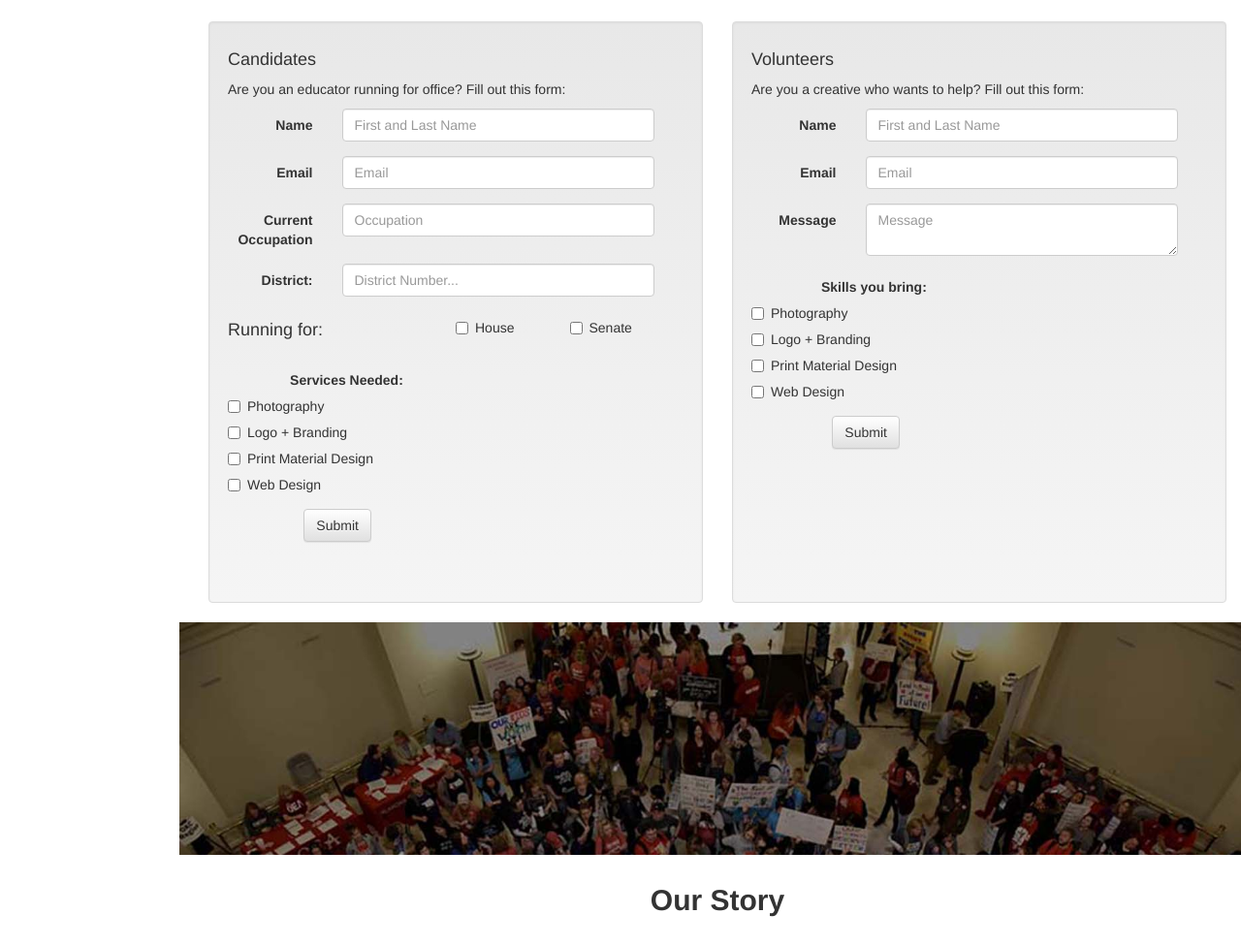
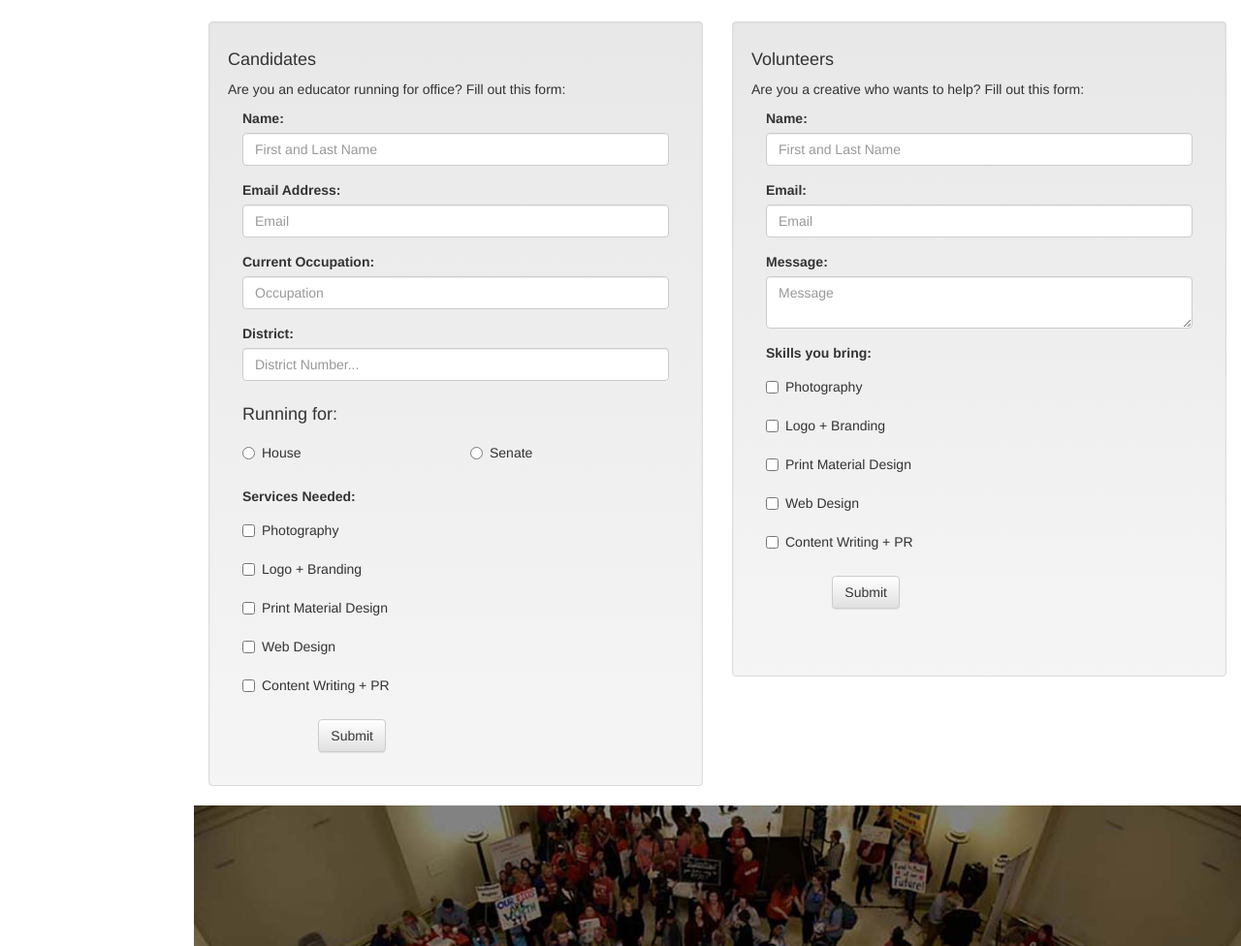
Before and after one commit to blac3765/brandnewstate.com, a website: page public/index.html in a window 1280 px wide. Shown: the part 1758-2734 px from the top of the page at 97% size. Drawn offline with nearby package versions, Linux system fonts and the light colour scheme.

Commit message:
Fixed image width issue, added checkbox for content writing/PR, and changed format of forms.

```diff
--- a/app.js
+++ b/app.js
@@ -34,7 +34,7 @@ app.get('/api/send', function(req,res) {
 }
   var mailOptions = {
     from: 'Brand New State <brandnewstateok@gmail.com>',
-    to: 'brandnewstateok@gmail.com',
+    to: 'sethtaylorblack@gmail.com',
     subject: 'New Submission',
     text: text
   };
--- a/public/index.html
+++ b/public/index.html
@@ -13,6 +13,8 @@
     crossorigin="anonymous"></script>
     <script src="https://maxcdn.bootstrapcdn.com/bootstrap/3.3.7/js/bootstrap.min.js" integrity="sha384-Tc5IQib027qvyjSMfHjOMaLkfuWVxZxUPnCJA7l2mCWNIpG9mGCD8wGNIcPD7Txa" crossorigin="anonymous"></script>
     <link rel="stylesheet" href="styles.css">
+    <link rel="shortcut icon" href="favicon.ico" type="image/x-icon">
+    <link rel="icon" href="favicon.ico" type="image/x-icon">
     <title>Brand New State</title>
   </head>
   <body>
@@ -186,81 +188,88 @@
   <!-- Well for Candidate form -->
   <div class="col-md-6 col-xs-12">
     <div class="well">
-      <form class="row form-horizontal">
+      <form class="row form">
         <div class="col-xs-12">
           <h4>Candidates</h4>
           <p>Are you an educator running for office? Fill out this form:</p>
         </div>
         <div class="form-group col-md-12 col-xs-12">
-          <label class="col-xs-3 control-label">Name</label>
-          <div class="col-xs-9">
+          <label class="col-xs-12 control-label">Name:</label>
+          <div class="col-xs-12">
             <input type="text" class="form-control" id="name1" placeholder="First and Last Name">
           </div>
         </div>
         <div class="form-group col-md-12 col-xs-12">
-          <label class="col-xs-3 control-label">Email</label>
-          <div class="col-xs-9">
+          <label class="col-xs-12 control-label">Email Address:</label>
+          <div class="col-xs-12">
             <input type="email" class="form-control" id="email1" placeholder="Email">
           </div>
         </div>
         <div class="form-group col-md-12 col-xs-12">
-          <label class="text-left col-xs-3 control-label">Current Occupation</label>
-          <div class="col-xs-9">
+          <label class="text-left col-xs-12 control-label">Current Occupation:</label>
+          <div class="col-xs-12">
             <input type="text" class="form-control" id="job" placeholder="Occupation">
           </div>
         </div>
         <div class="form-group col-md-12 col-xs-12">
-          <label class="col-xs-3 control-label">District:</label>
-            <div class="col-xs-9">
+          <label class="col-xs-12 control-label">District:</label>
+            <div class="col-xs-12">
             <input type="number" class="form-control" id="districtNumber" placeholder="District Number...">
           </div>
         </div>
         <div class="form-group col-md-12 col-xs-12">
-          <h4 class="col-sm-6 col-xs-6">Running for:</h4>
-          <div id="house" class="col-xs-3">
-            <div class="checkbox">
+          <h4 class="col-xs-12">Running for:</h4>
+          <div id="house" class="col-xs-6">
+            <div class="radio">
               <label>
-                <input type="checkbox" name="office" value="house"> House
+                <input type="radio" name="office" value="house"> House
               </label>
             </div>
           </div>
-          <div id="senate" class="col-xs-3">
-            <div class="checkbox">
+          <div id="senate" class="col-xs-6">
+            <div class="radio">
               <label>
-                <input type="checkbox" name="office" value="senate"> Senate
+                <input type="radio" name="office" value="senate"> Senate
               </label>
             </div>
           </div>
         </div>
         <div class="col-xs-12">
-          <label for="services" class="col-xs-5 control-label">Services Needed:</label>
+          <label for="services" class="col-xs-12 control-label">Services Needed:</label>
         </div>
         <div class="form-group col-md-12 col-xs-12">
-          <div id="photography1" class="col-sm-12">
+          <div id="photography1" class="col-xs-12">
             <div class="checkbox">
               <label>
                 <input type="checkbox" name="services" value="Photography"> Photography
               </label>
             </div>
           </div>
-          <div id="logo1" class="col-sm-12">
+          <div id="logo1" class="col-xs-12">
             <div class="checkbox">
               <label>
                 <input type="checkbox" name="services" value="Logo"> Logo + Branding
               </label>
             </div>
           </div>
-          <div id="print1" class="col-sm-12">
+          <div id="print1" class="col-xs-12">
             <div class="checkbox">
               <label>
                 <input type="checkbox" name="services" value="Print"> Print Material Design
               </label>
             </div>
           </div>
-          <div id="webDesign1" class="col-sm-12">
+          <div id="webDesign1" class="col-xs-12">
             <div class="checkbox">
               <label>
                 <input type="checkbox" name="services" value="Web-Design"> Web Design
+              </label>
+            </div>
+          </div>
+          <div id="writing1" class="col-xs-12">
+            <div class="checkbox">
+              <label>
+                <input type="checkbox" name="services" value="Writing"> Content Writing + PR
               </label>
             </div>
           </div>
@@ -272,36 +281,35 @@
         </div>
       </form>
     </div>
-
   </div>
   <!-- Well for Volunteer form -->
   <div class="col-md-6 col-xs-12">
       <div class="well">
-        <form class="row form-horizontal">
+        <form class="row form">
           <div class="text-left col-xs-12">
             <h4>Volunteers</h4>
             <p>Are you a creative who wants to help? Fill out this form:</p>
           </div>
           <div class="form-group col-md-12 col-xs-12">
-              <label class="col-xs-3 control-label">Name</label>
-              <div class="col-xs-9">
+              <label class="col-xs-12 control-label">Name:</label>
+              <div class="col-xs-12">
                 <input type="text" class="form-control" id="name2" placeholder="First and Last Name">
               </div>
           </div>
           <div class="form-group col-md-12 col-xs-12">
-            <label class="col-xs-3 control-label">Email</label>
-            <div class="col-xs-9">
+            <label class="col-xs-12 control-label">Email:</label>
+            <div class="col-xs-12">
               <input type="email" class="form-control" id="email2" placeholder="Email">
             </div>
           </div>
           <div class="form-group col-md-12 col-xs-12">
-            <label class="text-left col-md-3 col-xs-3 control-label">Message</label>
-            <div class="col-md-9 col-xs-9">
+            <label class="col-xs-12 control-label">Message:</label>
+            <div class="col-xs-12">
               <textarea class="form-control" type= "text" id="message" placeholder="Message"></textarea>
             </div>
           </div>
           <div class="col-xs-12">
-            <label class="pull-left col-xs-5 control-label">Skills you bring:</label>
+            <label class="col-xs-12 control-label">Skills you bring:</label>
           </div>
         <div class="form-group col-md-12 col-xs-12">
           <div id="photography2" class="col-xs-12">
@@ -332,6 +340,13 @@
               </label>
             </div>
           </div>
+          <div id="writing2" class="col-xs-12">
+            <div class="checkbox">
+              <label>
+                <input type="checkbox" name="skills" value="Writing"> Content Writing + PR
+              </label>
+            </div>
+          </div>
         </div>
         <div class="col-xs-offset-2 col-xs-10">
           <button type="button" class="spacer btn btn-default" id="send_email2">Submit</button>
@@ -339,6 +354,7 @@
       </div>
     </form>
   </div>
+</div>
   <div class="row">
     <div class="transistionImage col-md-12 col-xs-12">
     </div>
@@ -372,7 +388,7 @@
         <div class="transistionImage col-md-12 col-xs-12">
         </div>
       </div>
-
+  </div>
       <!--Copyright-->
       <div class="container-fluid">
         <div class="footer-copyright col-xs-12">
--- a/public/styles.css
+++ b/public/styles.css
@@ -15,11 +15,11 @@ body {
   margin-left: 200px;
 }
 
-@media (min-width:600px){
+/*@media (min-width:600px){
   .well{
     height:600px;
   }
-}
+}*/
 
 @media (max-width:600px) {
   .navbar-fixed-left {
```
